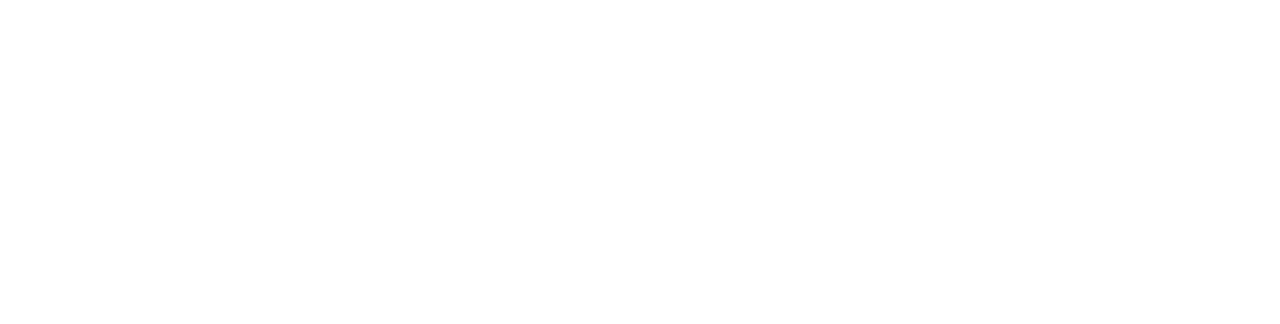
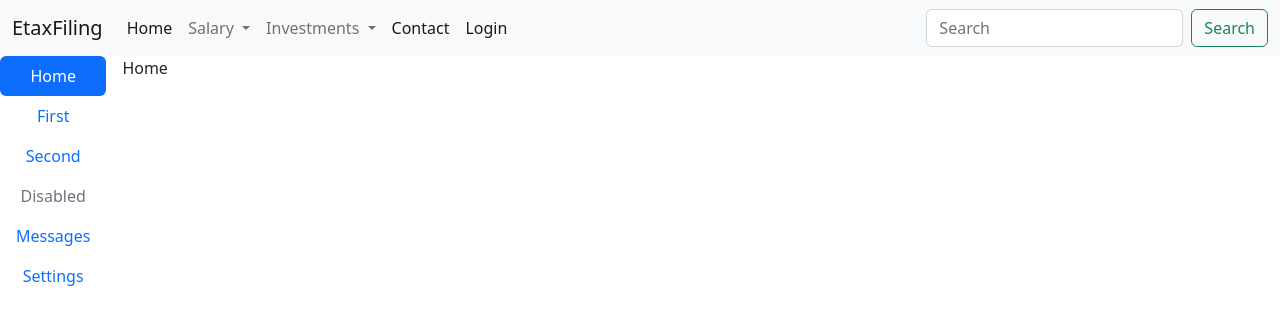
Before and after one commit to krkakarla/etaxfiling, a plain HTML site: page Deductions.html in a window 1280 px wide. Drawn offline with nearby package versions, Linux system fonts and the light colour scheme.

Commit message:
Adding Deduction
Adding Deductions

```diff
--- a/Deductions.html
+++ b/Deductions.html
@@ -8,6 +8,94 @@
 </head>
 
 <body>
+    <nav class="navbar navbar-expand-lg bg-light">
+        <div class="container-fluid">
+            <a class="navbar-brand" href="#">EtaxFiling</a>
+            <button class="navbar-toggler" type="button" data-bs-toggle="collapse"
+                data-bs-target="#navbarSupportedContent" aria-controls="navbarSupportedContent" aria-expanded="false"
+                aria-label="Toggle navigation">
+                <span class="navbar-toggler-icon"></span>
+            </button>
+            <div class="collapse navbar-collapse" id="navbarSupportedContent">
+                <ul class="navbar-nav me-auto mb-2 mb-lg-0">
+                    <li class="nav-item">
+                        <a class="nav-link active" aria-current="page" href="#">Home</a>
+                    </li>
+                    <li class="nav-item dropdown">
+                        <a class="nav-link dropdown-toggle" href="#" id="navbarDropdown" role="button"
+                            data-bs-toggle="dropdown" aria-expanded="false">
+                            Salary
+                        </a>
+                        <ul class="dropdown-menu" aria-labelledby="navbarDropdown">
+                            <li><a class="dropdown-item" href="#">Allowance</a></li>
+                            <li><a class="dropdown-item" href="#">Deductions</a></li>
+                            <li><a class="dropdown-item" href="#">Exemptions</a></li>
+                            <li>
+                                <hr class="dropdown-divider">
+                            </li>
+                        </ul>
+                    </li>
+                    <li class="nav-item dropdown">
+                        <a class="nav-link dropdown-toggle" href="#" id="navbarDropdown" role="button"
+                            data-bs-toggle="dropdown" aria-expanded="false">
+                            Investments
+                        </a>
+                        <ul class="dropdown-menu" aria-labelledby="navbarDropdown">
+                            <li><a class="dropdown-item" href="#">Long Terms Investments</a></li>
+                            <li><a class="dropdown-item" href="Options.html">Options</a></li>
+                            <li><a class="dropdown-item" href="#">Futures</a></li>
+                            <li>
+                                <hr class="dropdown-divider">
+                            </li>
+                            <li><a class="dropdown-item" href="#">Something else here</a></li>
+                        </ul>
+                    </li>
+                    <li class="nav-item">
+                        <a class="nav-link active" aria-current="page" href="#">Contact</a>
+                    </li>
+                    <li class="nav-item">
+                        <a class="nav-link active" aria-current="page" href="#">Login</a>
+                    </li>
+                </ul>
+                <form class="d-flex" role="search">
+                    <input class="form-control me-2" type="search" placeholder="Search" aria-label="Search">
+                    <button class="btn btn-outline-success" type="submit">Search</button>
+                </form>
+            </div>
+        </div>
+    </nav>
+    <div class="d-flex align-items-start">
+        <div class="nav flex-column nav-pills me-3" id="v-pills-tab" role="tablist" aria-orientation="vertical">
+            <button class="nav-link active" id="v-pills-home-tab" data-bs-toggle="pill" data-bs-target="#v-pills-home"
+                type="button" role="tab" aria-controls="v-pills-home" aria-selected="true">Home</button>
+            <button class="nav-link" id="v-pills-profile-tab" data-bs-toggle="pill" data-bs-target="#v-pills-profile"
+                type="button" role="tab" aria-controls="v-pills-profile" aria-selected="false">First</button>
+            <button class="nav-link" id="nav-adding-tab" data-bs-toggle="pill" data-bs-target="#nav-adding"
+                type="button" role="tab" aria-controls="nav-adding-tab" aria-selected="false">Second</button>
+            <button class="nav-link" id="v-pills-disabled-tab" data-bs-toggle="pill" data-bs-target="#v-pills-disabled"
+                type="button" role="tab" aria-controls="v-pills-disabled" aria-selected="false"
+                disabled>Disabled</button>
+            <button class="nav-link" id="v-pills-messages-tab" data-bs-toggle="pill" data-bs-target="#v-pills-messages"
+                type="button" role="tab" aria-controls="v-pills-messages" aria-selected="false">Messages</button>
+            <button class="nav-link" id="v-pills-settings-tab" data-bs-toggle="pill" data-bs-target="#v-pills-settings"
+                type="button" role="tab" aria-controls="v-pills-settings" aria-selected="false">Settings</button>
+        </div>
+        <div class="tab-content" id="v-pills-tabContent">
+            <div class="tab-pane fade show active" id="v-pills-home" role="tabpanel" aria-labelledby="v-pills-home-tab"
+                tabindex="0">Home</div>
+            <div class="tab-pane fade" id="v-pills-profile" role="tabpanel" aria-labelledby="v-pills-profile-tab"
+                tabindex="0">First</div>
+            <div class="tab-pane fade" id="nav-adding" role="tabpanel" aria-labelledby="nav-adding-tab" tabindex="0">
+                second
+            </div>
+            <div class="tab-pane fade" id="v-pills-disabled" role="tabpanel" aria-labelledby="v-pills-disabled-tab"
+                tabindex="0">...</div>
+            <div class="tab-pane fade" id="v-pills-messages" role="tabpanel" aria-labelledby="v-pills-messages-tab"
+                tabindex="0">...</div>
+            <div class="tab-pane fade" id="v-pills-settings" role="tabpanel" aria-labelledby="v-pills-settings-tab"
+                tabindex="0">...</div>
+        </div>
+    </div>
 
     <script src="https://cdn.jsdelivr.net/npm/@popperjs/core@2.11.5/dist/umd/popper.min.js"
         integrity="sha384-Xe+8cL9oJa6tN/veChSP7q+mnSPaj5Bcu9mPX5F5xIGE0DVittaqT5lorf0EI7Vk"
```
